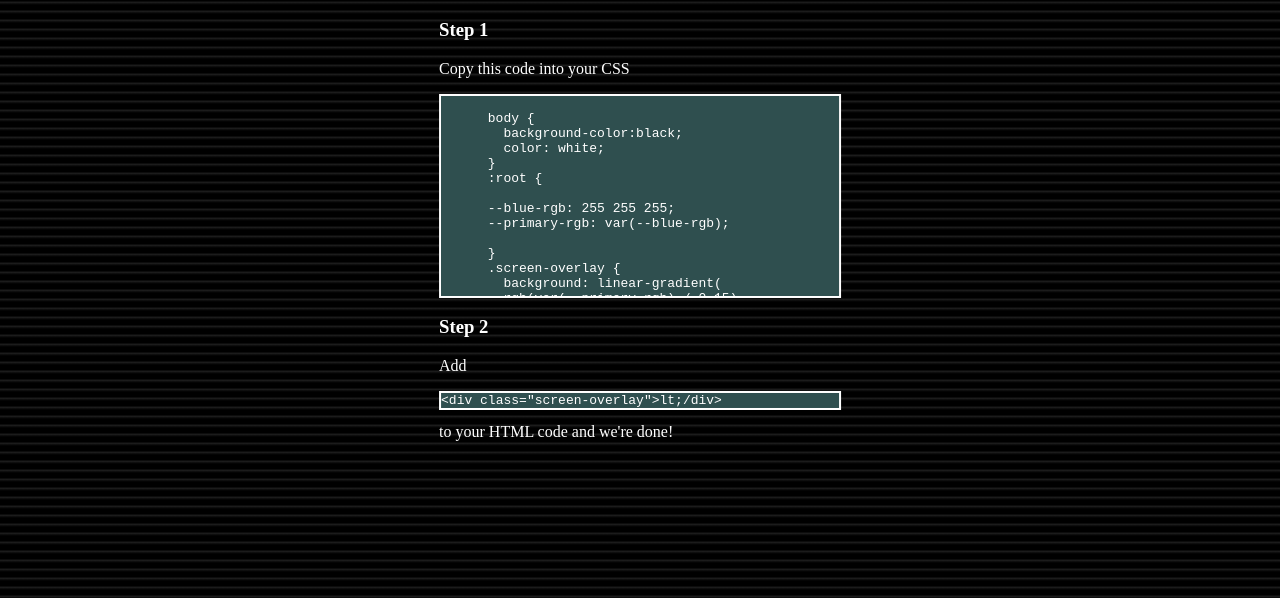
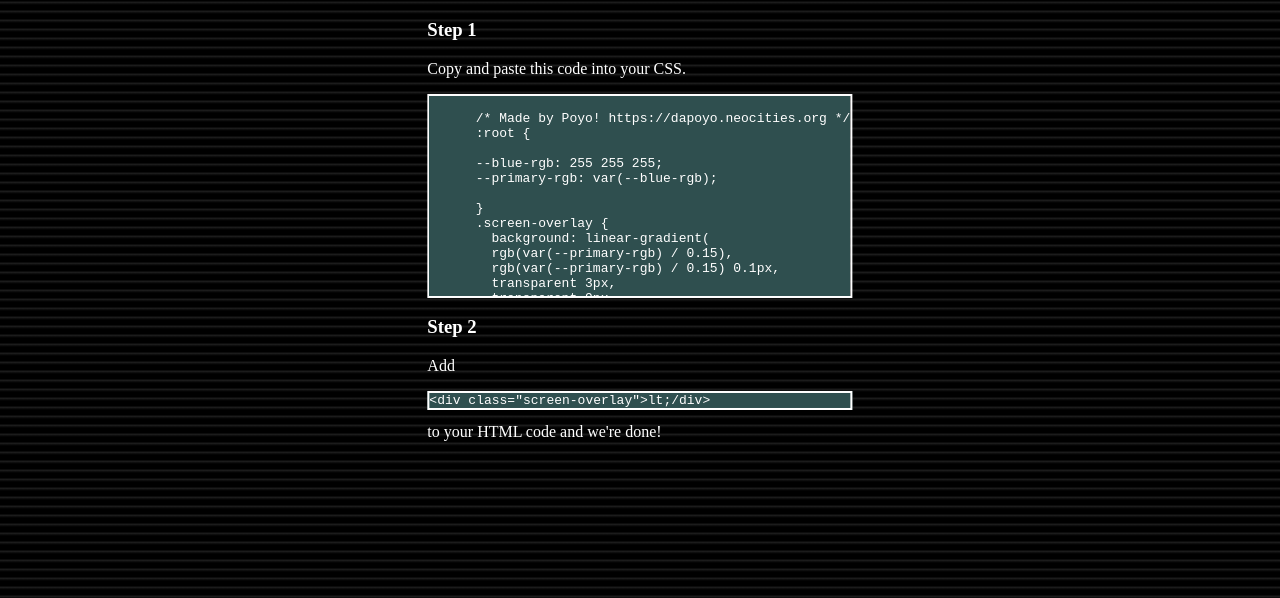
Before and after one commit to MrDaPoyo/neocities, a plain HTML site: page public/crt.html in a window 1280 px wide. Shown: the part 202-800 px from the top of the page. Drawn offline with Linux system fonts and the light colour scheme.

Commit message:
Credits to maself

```diff
--- a/public/crt.html
+++ b/public/crt.html
@@ -61,12 +61,9 @@
     <div class="container">
       <h1>Poyo's CRT il·lusion!</h1>
       <h3>Step 1</h3>
-      <p>Copy this code into your CSS</p>
+      <p>Copy and paste this code into your CSS.</p>
       <pre><code>
-      body {
-        background-color:black;
-        color: white;
-      }
+      /* Made by Poyo! https://dapoyo.neocities.org */
       :root {
 
       --blue-rgb: 255 255 255;
```
